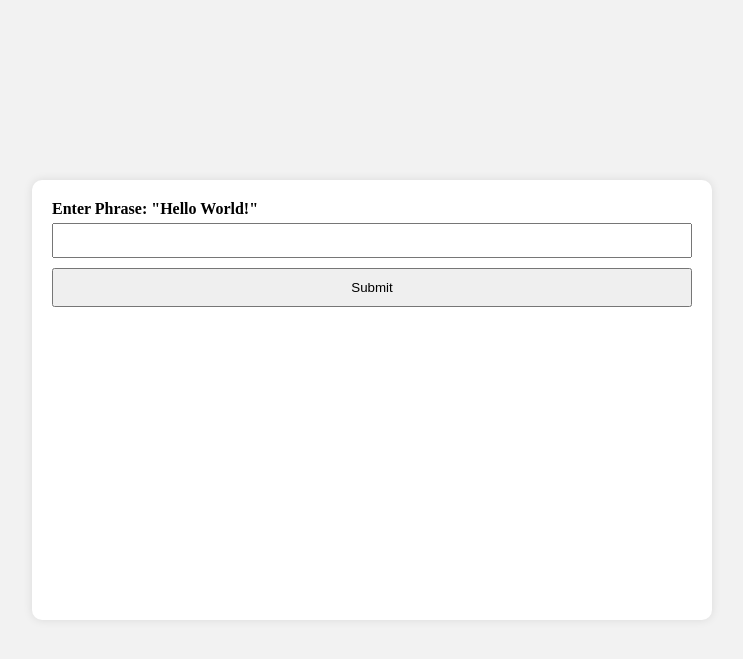
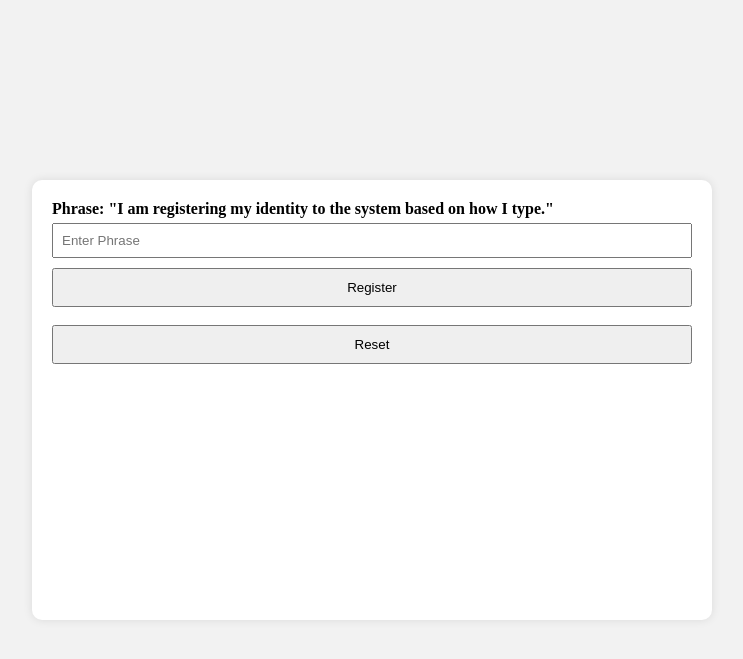
Before and after one commit to jchowlabs/machine-learning, a Flask app: page / in a window 1280 px wide. Shown: the top 659 px of the page, without its empty margins (268-1011 px from the left). Run offline with Flask 3, Linux system fonts and the light colour scheme.

Commit message:
Reset button, phrase, design.

```diff
--- a/typing-authenticator/templates/index.html
+++ b/typing-authenticator/templates/index.html
@@ -11,9 +11,11 @@
 
 <div id="appContainer">
     <form id="keyEntryForm">
-        <label for="keyInput">Enter Phrase: "Hello World!"</label>
-        <input type="text" id="keyInput" name="keyInput" onkeypress="captureKeyPress(event)">
-        <button type="button" onclick="submitForm()">Submit</button>
+        <label for="keyInput">Phrase: "I am registering my identity to the system based on how I type."</label>
+        <input type="text" id="keyInput" name="keyInput" placeholder="Enter Phrase" onkeypress="captureKeyPress(event)">
+        <button type="button" onclick="submitForm()">Register</button>
+        <br>
+        <button type="button" onclick="resetForm()">Reset</button>
     </form>
 
     <div id="results"></div>
@@ -35,6 +37,13 @@
     }
 
     function submitForm() {
+
+        var keyInput = document.getElementById('keyInput').value;
+        if (keyInput === '') {
+            alert('Please enter some text before submitting.');
+            return;
+    }
+
         $.ajax({
             type: 'POST',
             url: '/process_input',
@@ -52,6 +61,13 @@
 
         $('#results').html(resultText);
     }
+
+    function resetForm() {
+        document.getElementById('keyInput').value = '';
+        startTime = null;
+        keyPresses = [];
+        $('#results').html('');
+    }
 </script>
 
 </body>
```
